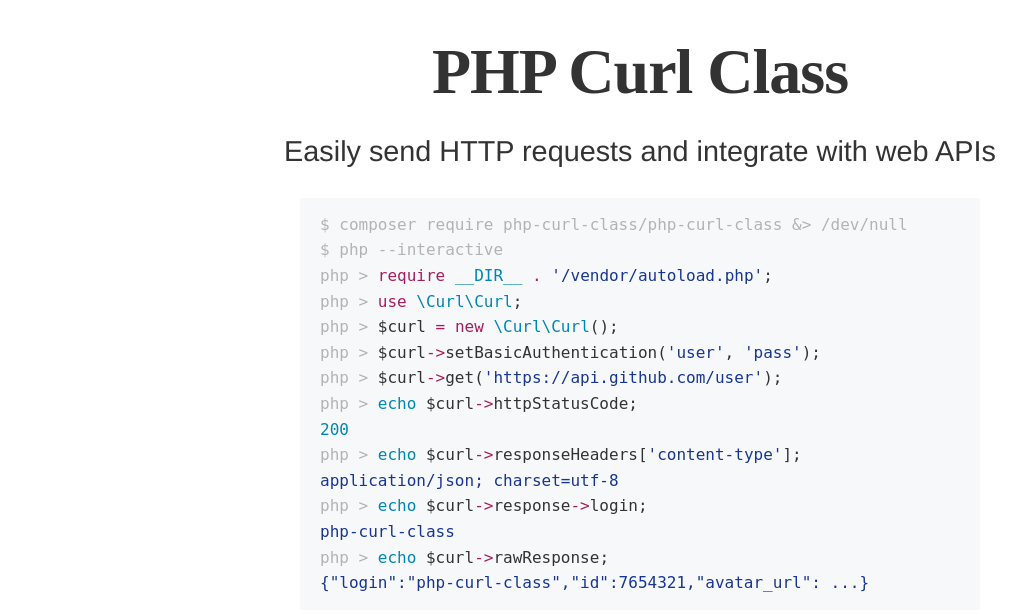
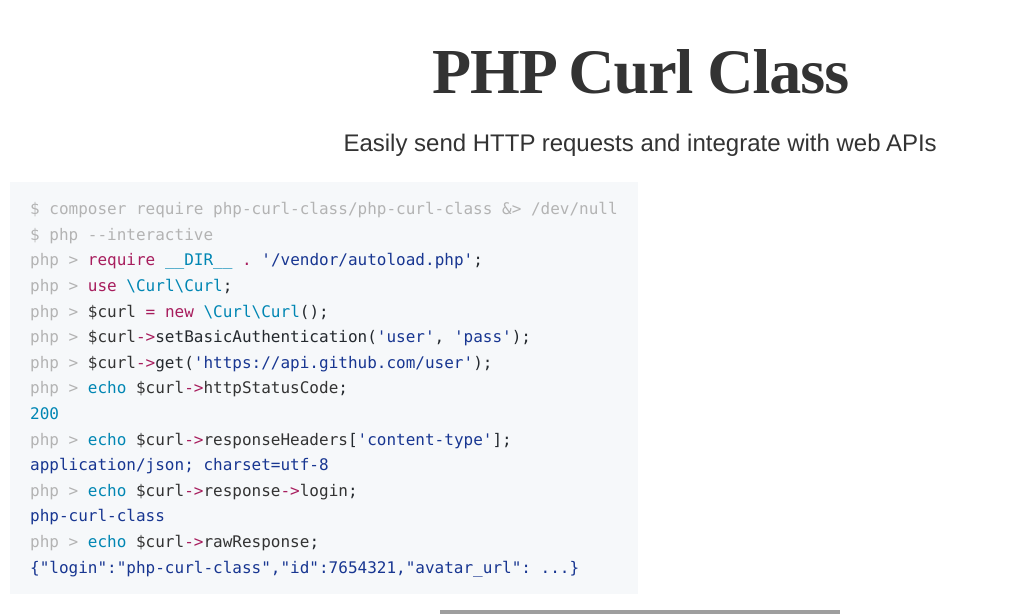
Before and after one commit to php-curl-class/php-curl-class, a PHP site: page / in a window 1280 px wide. Shown: the top 614 px of the page, without its empty margins (0-1027 px from the left). Run offline with PHP 8.4, Linux system fonts and the light colour scheme; grey boxes are pictures that could not be loaded.

Commit message:
Improve styles on page

```diff
--- a/www/index.php
+++ b/www/index.php
@@ -34,23 +34,27 @@ h1 {
 
 h2 {
     font-family: "Helvetica Neue", Helvetica, Arial, sans-serif;
-    font-size: 1.8em;
+    font-size: 1.5em;
     font-weight: 200;
+    text-align: center;
+}
+
+figure {
     text-align: center;
 }
 
 code {
     background-color: #f6f8fa;
     color: #b3b3b3;
-    display: block;
-    font-family: monospace;
+    display: inline-block;
+    font-family: Monaco, Menlo, Consolas, "Courier New", monospace;
     margin: 0 auto;
-    max-width: 640px;
     padding: 14px 20px;
+    text-align: left;
 }
 
 code span {
-    color: #333;
+    color: #24292e;
 }
 
 p {
```
